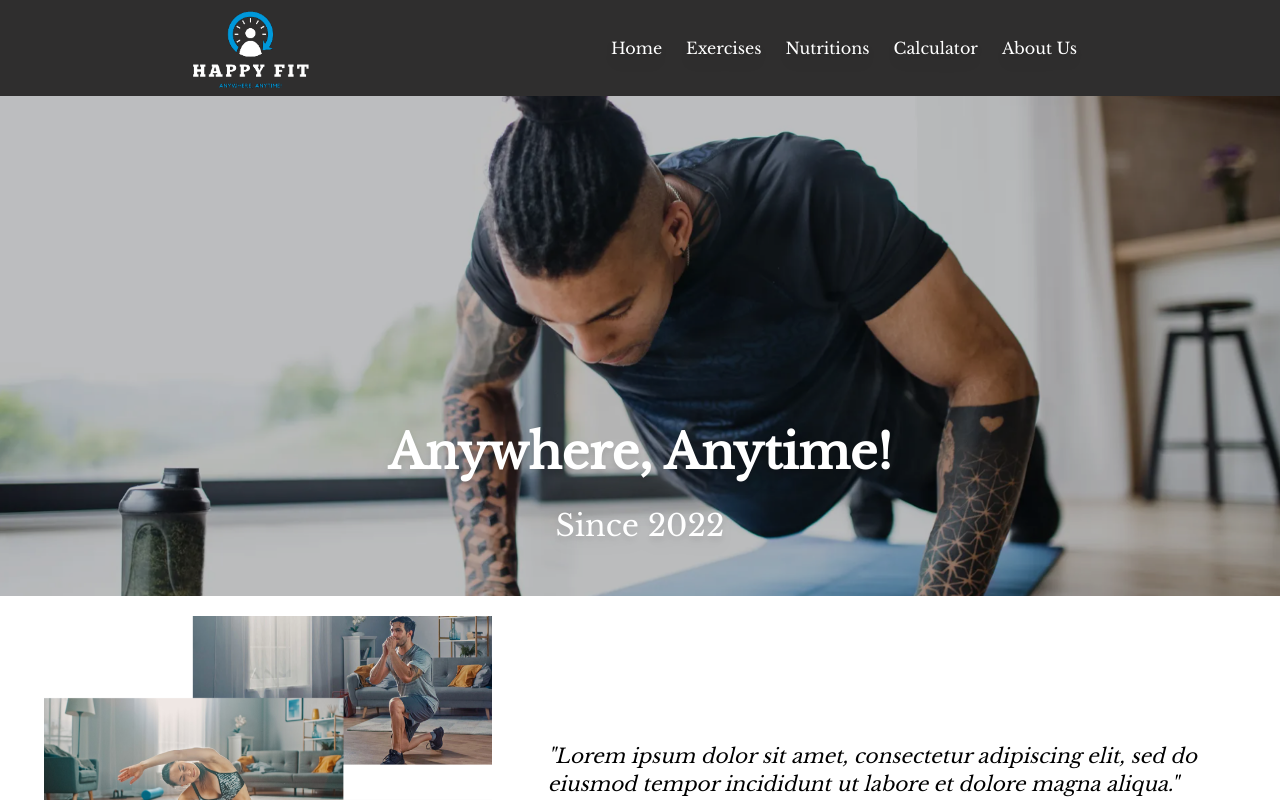
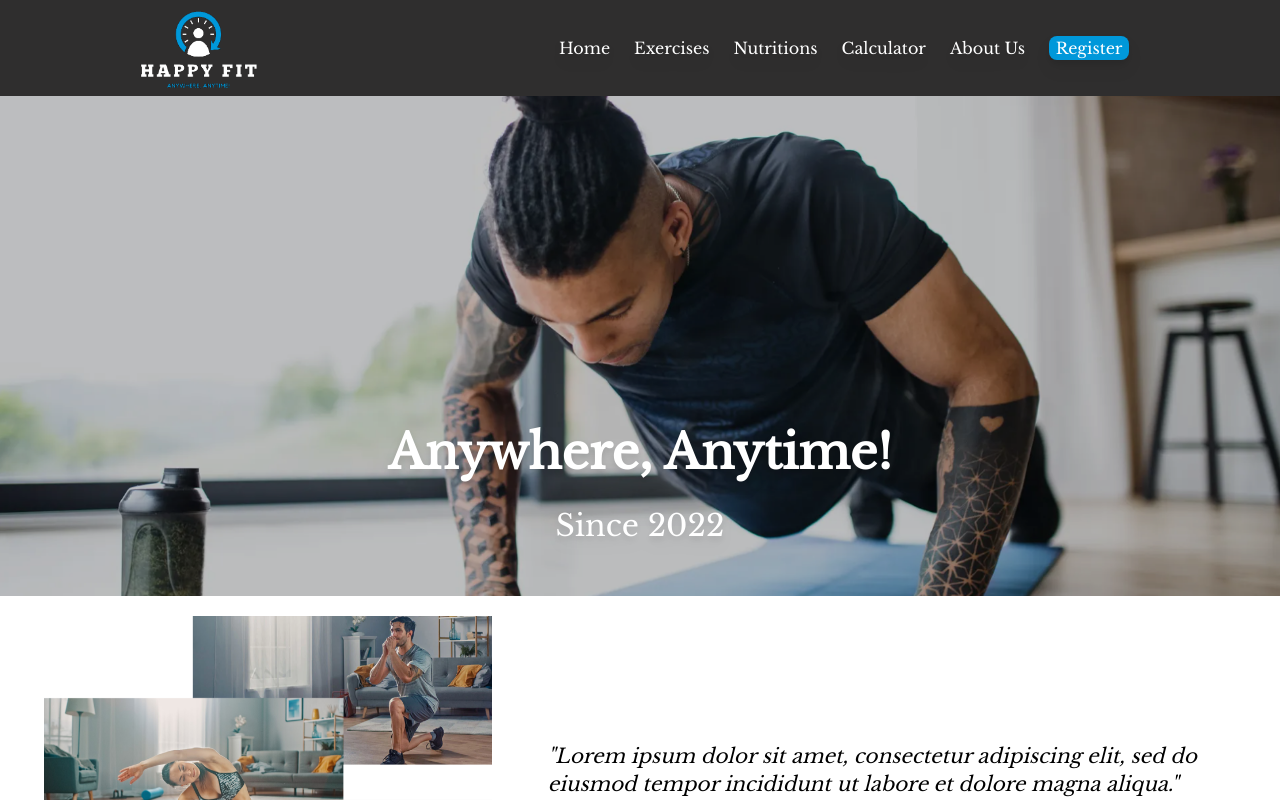
Before and after one commit to jeremy-lee02/SEPM-Project-HappyFit-Website, a React (Create React App) app: page / in a window 1280 px wide. Shown: the top 800 px of the page. Built offline with nearby package versions, Linux system fonts and the light colour scheme.

Commit message:
create register and signout button

```diff
--- a/src/components/Nav/Nav.js
+++ b/src/components/Nav/Nav.js
@@ -14,8 +14,17 @@ const NavBarItems = ({title, classProps}) =>{
   )
 }
 
+const Button = ({title, onClick}) =>{
+  return(
+    <button className={`text-white mx-3 cursor-pointer drop-shadow-lg rounded-lg bg-blue w-20`} onClick= {onClick}>
+      {title}
+    </button>
+  )
+}
+
 function Nav() {
   const [toggle, setToggle] = useState(false);
+  const [isLog,setIslog] = useState(false)
   return (
     <div className='relative'>
       {/* Create a navigation bar */}
@@ -26,9 +35,11 @@ function Nav() {
           </a>
         </div>
         <ul className='text-white md:flex hidden list-none flex-row justify-between items-center flex-initial text-base pl-72'>
-                  {['Home' , 'Exercises', 'Nutritions','Calculator', 'About Us' ].map((item, index)=>(
+                  {['Home' , 'Exercises', 'Nutritions','Calculator', 'About Us'].map((item, index)=>(
                       <NavBarItems key = {item+index} title={item} />
                   ))}
+                  <Button title={isLog?'Log out':'Register'} onClick = {()=>setIslog(prev =>!prev)}/>
+
         </ul>
         {/* Create responsive nav bar */}
         <div className='flex-relative relative'>
```
